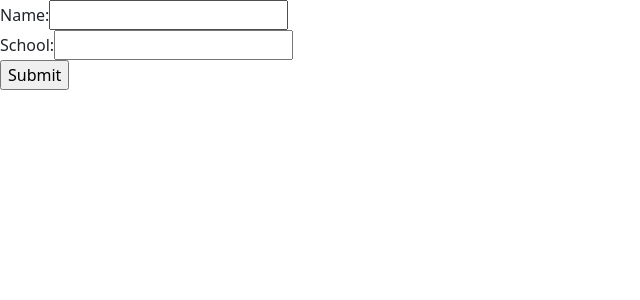
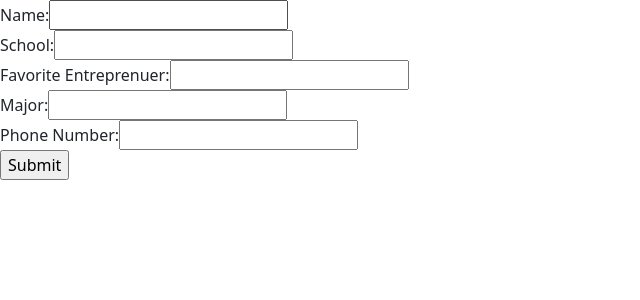
Before and after one commit to 394-s22/entrepmatch1, a React (Create React App) app: page /setting-update in a window 1280 px wide. Shown: the top 300 px of the page, without its empty margins (0-640 px from the left). Built offline with nearby package versions, Linux system fonts and the light colour scheme; no server answers; the database is empty.

Commit message:
added a couple settings to change

```diff
--- a/package.json
+++ b/package.json
@@ -6,6 +6,7 @@
     "@testing-library/jest-dom": "^5.16.3",
     "@testing-library/react": "^12.1.4",
     "@testing-library/user-event": "^13.5.0",
+    "@types/react-router-dom": "^5.3.3",
     "bootstrap": "^5.1.3",
     "firebase": "^9.6.10",
     "package.json": "^2.0.1",
--- a/src/routes/setting-update.js
+++ b/src/routes/setting-update.js
@@ -31,6 +31,9 @@ export default function SettingUpdate() {
     try {
         setData(`/users/0/name`, inputs.name);
         setData(`/users/0/school`, inputs.school);
+        setData(`/users/0/favoriteEntreprenuer`, inputs.fav);
+        setData(`/users/0/major`, inputs.major);
+        setData(`/users/0/phoneNumber`, inputs.number);
     } catch (error) {
         alert(error);
     }
@@ -55,7 +58,30 @@ export default function SettingUpdate() {
             onChange={handleChange}
         />
         </label><br/>
-
+        <label>Favorite Entreprenuer:
+        <input
+            type="text"
+            name="fav"
+            value={inputs.fav || ""}
+            onChange={handleChange}
+        />
+        </label><br/>
+        <label>Major:
+        <input
+            type="text"
+            name="major"
+            value={inputs.major || ""}
+            onChange={handleChange}
+        />
+        </label><br/>
+        <label>Phone Number:
+        <input
+            type="text"
+            name="number"
+            value={inputs.number || ""}
+            onChange={handleChange}
+        />
+        </label><br/>
         <input type="submit" />
       </form>
     </div>
```
Also changed, not shown: 1 other file (tests, documents, lock files or other folders).
